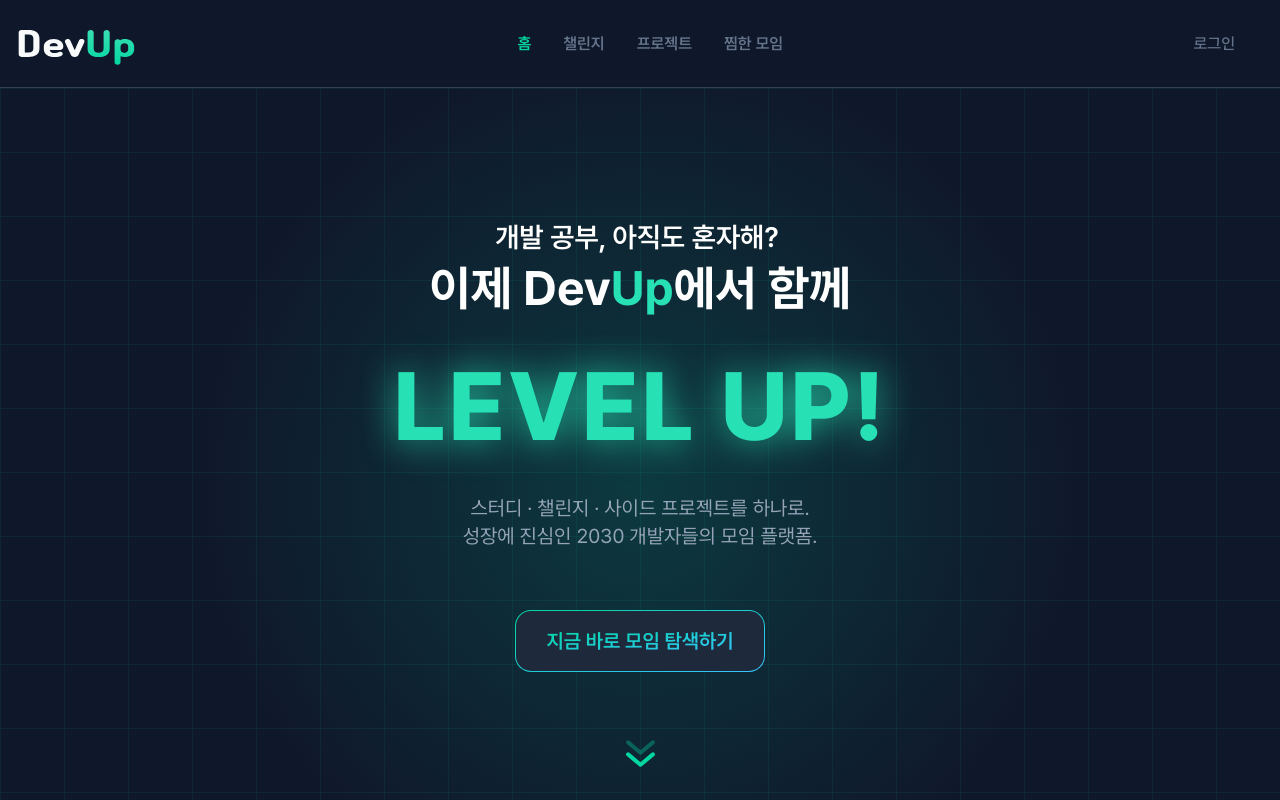
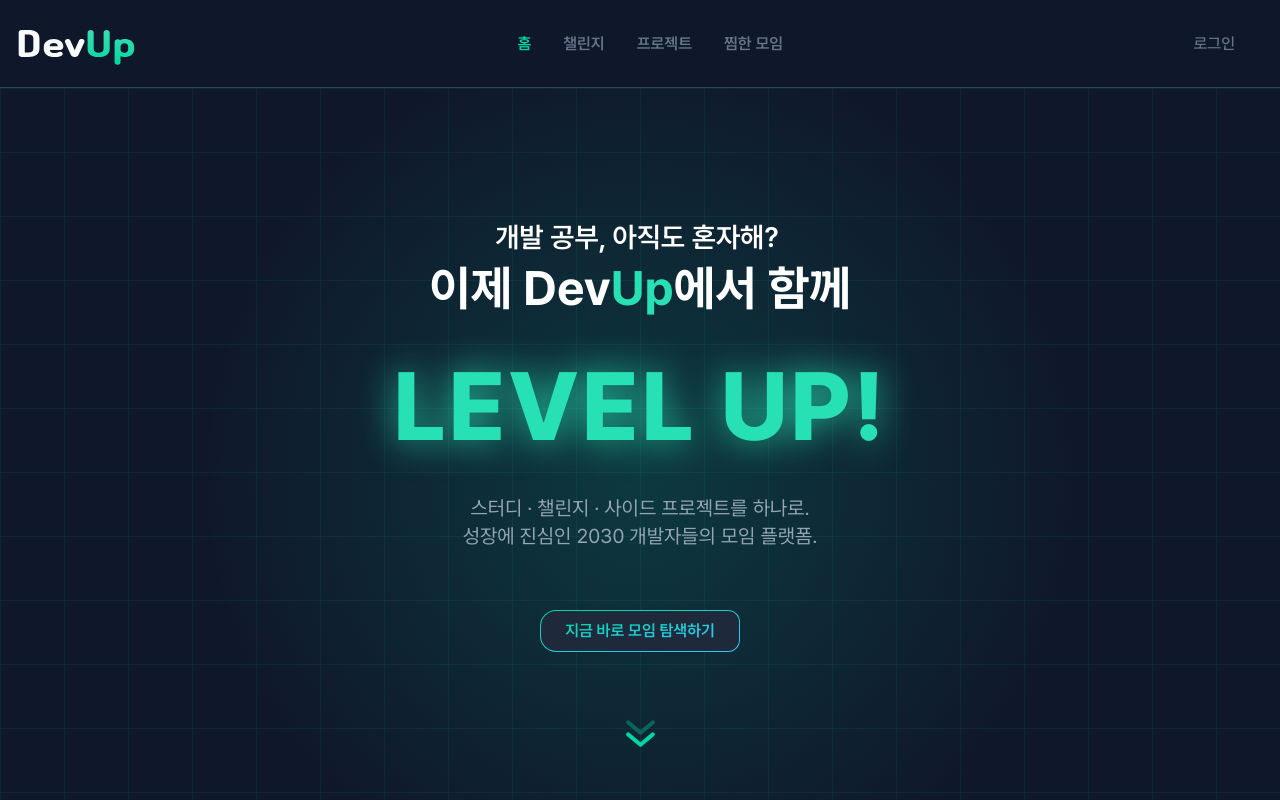
Before and after one commit to Codeit-13-Team-4/4_Frontend, a Next.js app: page / in a window 1280 px wide. Shown: the top 800 px of the page. Built offline with nearby package versions, Linux system fonts and the light colour scheme; no server answers.

Commit message:
design(landing): 랜딩페이지 디자인 조정

```diff
--- a/widgets/landing/ui/FrstSection.tsx
+++ b/widgets/landing/ui/FrstSection.tsx
@@ -44,7 +44,7 @@ export default function HomePage() {
             </p>
 
             <GradientButton
-              size="lg"
+              size="md"
               variant="dark"
               onClick={handleClickExplore}
               className="m-15 rounded-l-2xl"
--- a/widgets/layout/Footer/ui/Footer.tsx
+++ b/widgets/layout/Footer/ui/Footer.tsx
@@ -2,7 +2,7 @@ import Image from "next/image";
 
 export default function Footer() {
   return (
-    <footer className="w-full bg-gray-900">
+    <footer className="w-full bg-gray-900 py-10">
       <div className="mx-auto w-full max-w-360 sm:px-6 md:px-10 md:py-12 lg:px-40 lg:py-14">
         <div className="flex flex-col gap-10 md:gap-8 lg:flex-row lg:items-end lg:justify-between">
           <div className="flex flex-col gap-3 text-center lg:text-left">
```
